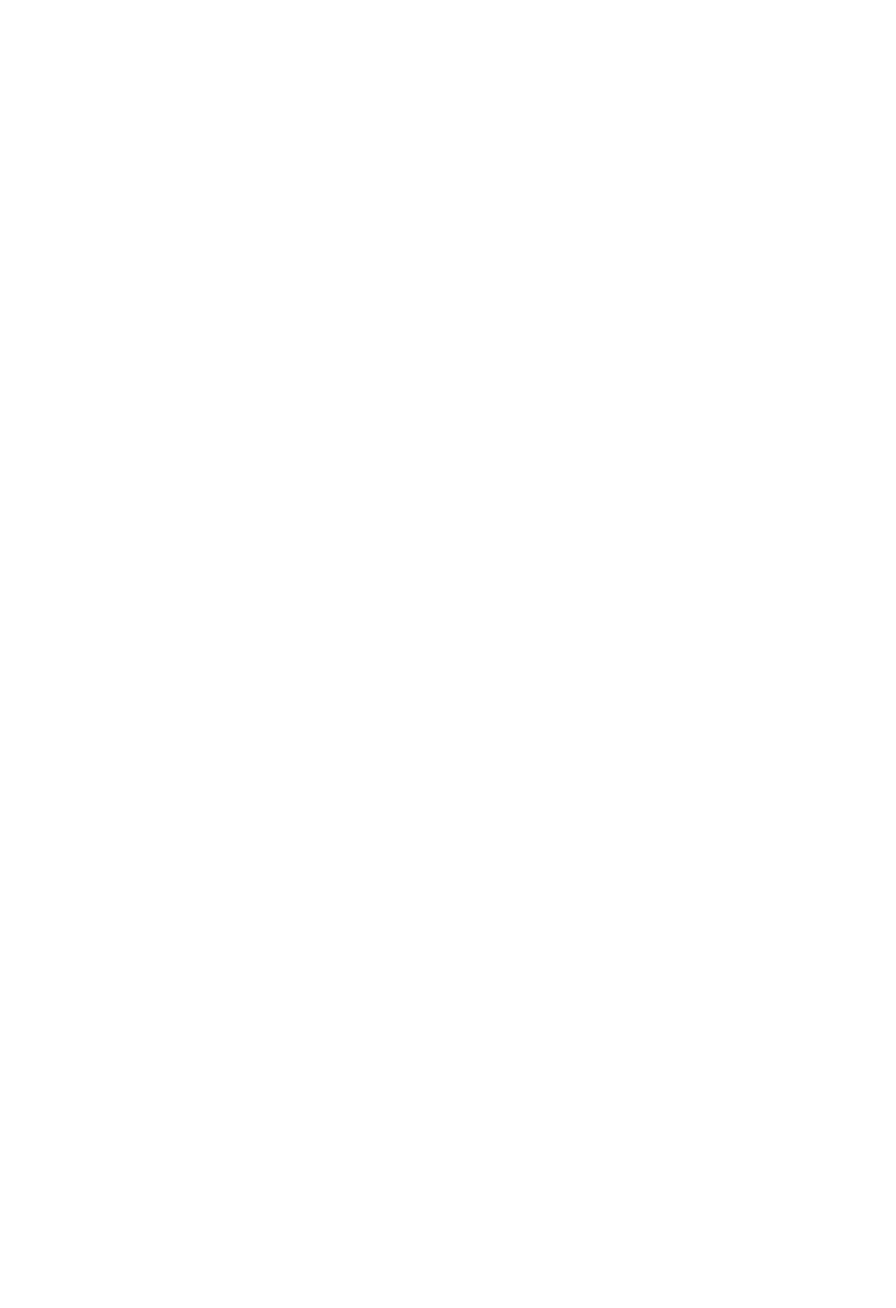
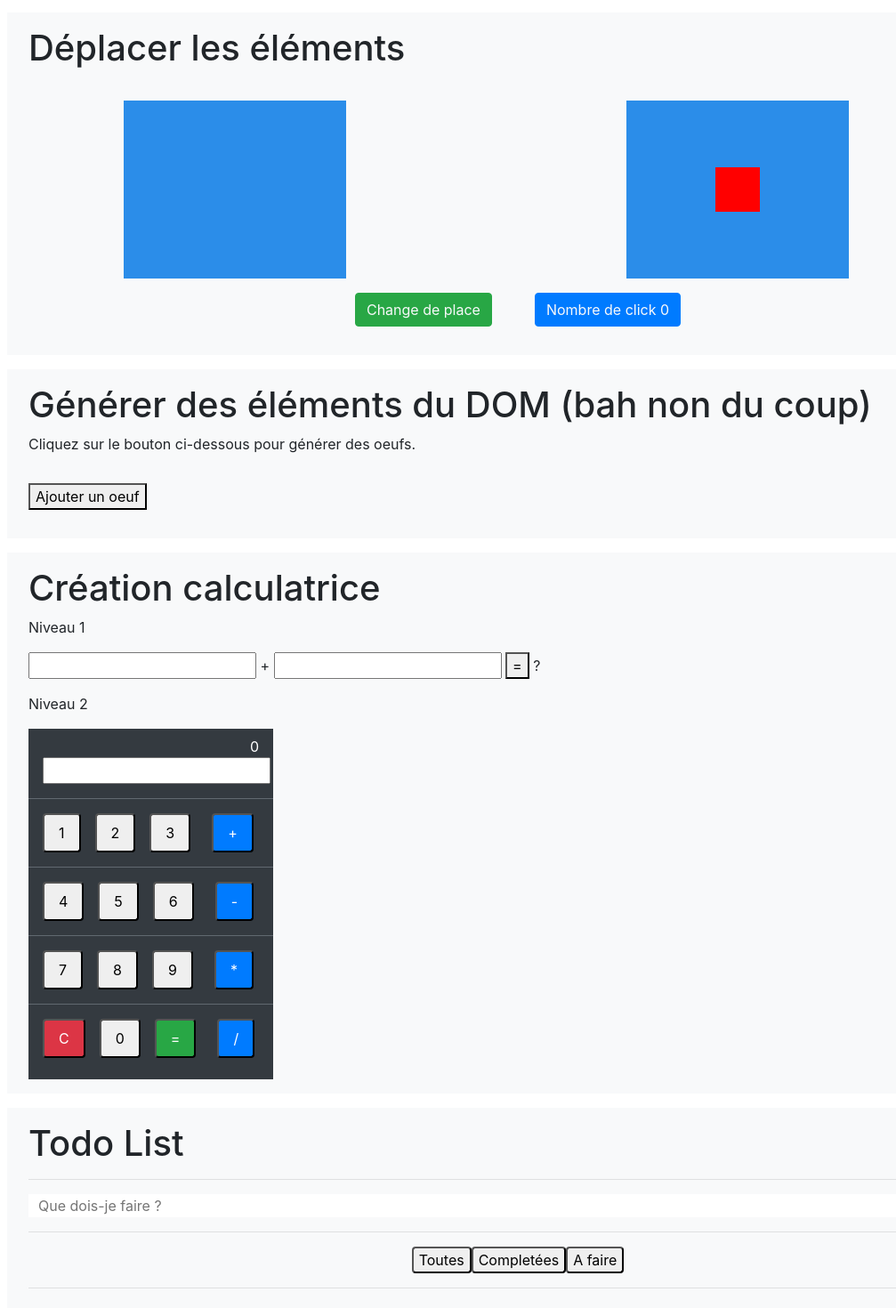
Before and after one commit to Oxalys/recap-react, a React (Create React App) app: page / in a window 1280 px wide. Shown: the part 942-2412 px from the top of the page at 89% size, without its empty margins (62-1069 px from the left). Before the commit the page ends 800 px from the top, so only its background shows below. Built offline with nearby package versions, Linux system fonts and the light colour scheme.

Commit message:
calculatrice 2 en cours

```diff
--- a/src/App.jsx
+++ b/src/App.jsx
@@ -8,7 +8,7 @@ import Oeuf from './Components/Oeuf';
 import Calculatrice from './Components/Calculatrice';
 import ToDoList from './Components/ToDoList';
 
-const App = () => {
+const App = (props) => {
   return (
     <div>
       <Nav />
@@ -17,7 +17,7 @@ const App = () => {
       <Exo3 />
       <Exo4 />
       <Oeuf />
-      <Calculatrice />
+      <Calculatrice resultat={props.resultat}/>
       <ToDoList />
     </div>
   );
--- a/src/Components/Calculatrice.jsx
+++ b/src/Components/Calculatrice.jsx
@@ -1,11 +1,69 @@
-import React from 'react';
+import React, { useState } from 'react';
 
 
 const Calculatrice = () => {
 
+    const [calcu1, setCalcu1] = useState("");
+    const [calcu2, setCalcu2] = useState("");
+    const [resultat1, setResultat1] = useState(" ?");
+    const [calcu3, setCalcu3] = useState("");
+    const [resultat2, setResultat2] = useState(" ?");
+
+    const recup1 = (e) => {
+        let value = e.target.value;
+        setCalcu1(value);
+    }
+
+    const recup2 = (e) => {
+        let value = e.target.value;
+        setCalcu2(value);
+    }
+
+    const calcu1Res = () => {
+        setResultat1(Number(calcu1) + Number(calcu2));
+        setCalcu1('');
+        setCalcu2('');
+    }
+
+    const number = (e) => {
+        setCalcu3(e.target.innerHTML)
+    }
+
+
     return(
-        <div>
+        <div className="container bg-light my-3 p-3 pl-4">
+            <h1>Création calculatrice</h1>
+            <p>Niveau 1</p>
+            <input value={calcu1} onChange={recup1} type="text"/> + <input value={calcu2} onChange={recup2} type="text"/> <button onClick={calcu1Res}>=</button>
+            <span>{resultat1}</span>
 
+
+            <p className="mt-3">Niveau 2</p>
+
+            <div className="calcu bg-dark w-25 pb-3">
+                <div className="text-white d-flex justify-content-end mr-3 pt-2" id="resultat">0</div>
+                <input className="ml-3" id="calcul" type="text" value={calcu3} />
+                <hr className="bg-secondary" />
+                <button onClick={number} className="num rounded ml-3 mx-2 px-3 py-2">1</button>
+                <button onClick={number} className="num rounded mx-2 px-3 py-2">2</button>
+                <button onClick={number} className="num rounded mx-2 px-3 py-2">3</button>
+                <button onClick={number} className="signe rounded bg-primary text-white mx-3 px-3 py-2">+</button>
+                <hr className="bg-secondary" />
+                <button onClick={number} className="num rounded ml-3 mx-2 px-3 py-2">4</button>
+                <button onClick={number} className="num rounded mx-2 px-3 py-2">5</button>
+                <button onClick={number} className="num rounded mx-2 px-3 py-2">6</button>
+                <button onClick={number} className="signe rounded bg-primary text-white mx-3 px-3 py-2">-</button>
+                <hr className="bg-secondary" />
+                <button onClick={number} className="num rounded ml-3 mx-2 px-3 py-2">7</button>
+                <button onClick={number} className="num rounded mx-2 px-3 py-2">8</button>
+                <button onClick={number} className="num rounded mx-2 px-3 py-2">9</button>
+                <button onClick={number} className="signe rounded bg-primary text-white mx-3 px-3 py-2">*</button>
+                <hr className="bg-secondary" />
+                <button onClick={number} className="signe rounded bg-danger text-white ml-3 mx-2 px-3 py-2">C</button>
+                <button onClick={number} className="num rounded mx-2 px-3 py-2">0</button>
+                <button onClick={number} className="egal2 rounded bg-success text-white mx-2 px-3 py-2">=</button>
+                <button onClick={number} className="signe rounded bg-primary text-white mx-3 px-3 py-2 mb-2">/ </button>
+            </div>
         </div>
     )
 };
--- a/src/Components/Exo1.jsx
+++ b/src/Components/Exo1.jsx
@@ -7,7 +7,7 @@ const Exo1 = (props) => {
 
     return (
         <div className="container bg-light my-3 p-3 pl-4">
-            <h2>{titre}</h2>
+            <h3>{titre}</h3>
             <p>list de propriété et de méthodes à retrouver dans la documentation</p>
             <ul>
                 <li>innerText</li>
@@ -20,7 +20,7 @@ const Exo1 = (props) => {
             <p>Changer le contenu du h2 par "le titre modifié"</p>
             <p>Changer la couleur du h2 (couleur au choix)</p>
             <p>Ajouter une class background bootstrap au h2</p>
-            <button onClick={() => {setTitre(<h1 className="text-light bg-primary">Titre modifié</h1>)}} className="btn-success">{props.btn}</button>
+            <button onClick={() => {setTitre(<h1 className="text-light bg-success">Titre modifié</h1>)}} className="btn-success">{props.btn}</button>
         </div>
     )
 };
--- a/src/Components/Exo3.jsx
+++ b/src/Components/Exo3.jsx
@@ -1,10 +1,23 @@
-import React from 'react';
+import React, { useState } from 'react';
 
 
 const Exo3 = () => {
 
-    return(
-        <div className="container bg-light my-3">
+    const [change, setChange] = useState("inconnu");
+
+    const click = (e) => {
+        setChange(e.target.previousElementSibling.value);
+        e.target.previousElementSibling.value = "";
+    }
+
+    return (
+        <div className="container bg-light my-3 py-4">
+            <h2>Welcome {change}</h2>
+            <p>écrivez dans l'input ci-dessous le nom de la personne que vous voulez accueillir
+            lorsque vous cliquez sur le bouton "go" le nom de vous avez ajouté dans l'input sera
+            alors mis dans le span du h2 et l'input srea alors vidé de tout contenu. Attention,
+            interdiction de toucher à l'html</p>
+            <input type="text" name="" id=""/><button onClick={click}>GO</button>
 
         </div>
     )
--- a/src/Components/Exo4.jsx
+++ b/src/Components/Exo4.jsx
@@ -1,12 +1,31 @@
-import React from 'react';
+import React, { Fragment, useState } from 'react';
 
 
 const Exo4 = () => {
 
-    return(
-        <div>
+    const [count, setCount] = useState(0);
 
-        </div>
+    return (
+        <Fragment>
+            <section className="container bg-light my-3 p-3 pl-4">
+                <h1>Déplacer les éléments</h1>
+                <div className="row">
+                    <div className="col">
+                        <div className="bleu">
+                            {count % 2 === 1 && <div id="rouge"></div>}
+                        </div>
+                    </div>
+                    <div className="col">
+                        <div className="bleu">
+                        {count % 2 === 0 && <div id="rouge"></div>}
+                        </div>
+                    </div>
+                </div>
+                <div className="d-flex justify-content-center">
+                    <button onClick={() =>{setCount(count +1)}} className="btn my-3 text-center text-light btn-success">Change de place</button> <button className="ml-5 my-3 btn text-light btn-primary">Nombre de click {count}</button>
+                </div>
+            </section>
+        </Fragment>
     )
 };
 
--- a/src/Components/Oeuf.jsx
+++ b/src/Components/Oeuf.jsx
@@ -1,11 +1,27 @@
-import React from 'react';
+import React, { useState } from 'react';
+import Egg from '../img/oeuf.png';
 
 
 const Oeuf = () => {
 
+    const [ajout, setAjout] = useState([]);
+
+    const click = () => {
+        let tab = ajout.slice();
+        tab.push(ajout);
+        setAjout(tab);
+    }
+
     return(
-        <div>
-
+        <div className="container bg-light my-3 p-3 pl-4">
+            <h1>Générer des éléments du DOM (bah non du coup)</h1>
+            <p>Cliquez sur le bouton ci-dessous pour générer des oeufs.</p>
+            <button className="my-3" onClick={click}>Ajouter un oeuf</button>
+            <div>
+                {ajout.map(e =>
+                    <img src={Egg} alt=""/>
+                )}
+            </div>
         </div>
     )
 };
--- a/src/Components/ToDoList.jsx
+++ b/src/Components/ToDoList.jsx
@@ -4,8 +4,18 @@ import React from 'react';
 const ToDoList = () => {
 
     return(
-        <div>
-
+        <div className="container bg-light my-3 p-3 pl-4">
+            <h1>Todo List</h1>
+            <hr />
+            <input class="input7 w-100 border-0" type="text" placeholder="  Que dois-je faire ?" />
+            <hr />
+            <div class="btn7 text-center">
+            <button class="btn-to rounded">Toutes</button>
+            <button class="btn-to rounded">Completées</button>
+            <button class="btn-to rounded">A faire </button>
+            </div>
+            <hr />
+            <div id="list"></div>
         </div>
     )
 };
--- a/src/index.css
+++ b/src/index.css
@@ -11,3 +11,20 @@ code {
   font-family: source-code-pro, Menlo, Monaco, Consolas, 'Courier New',
     monospace;
 }
+
+.bleu {
+  display: flex;
+  width: 250px;
+  height: 200px;
+  margin-left: 20%;
+  margin-top: 5%;
+  background-color: rgb(43, 141, 233);
+}
+
+
+#rouge {
+  background-color: red;
+  width: 50px;
+  height: 50px;
+  margin: auto;
+}
```
Also changed, not shown: src/img/oeuf.png (added).
